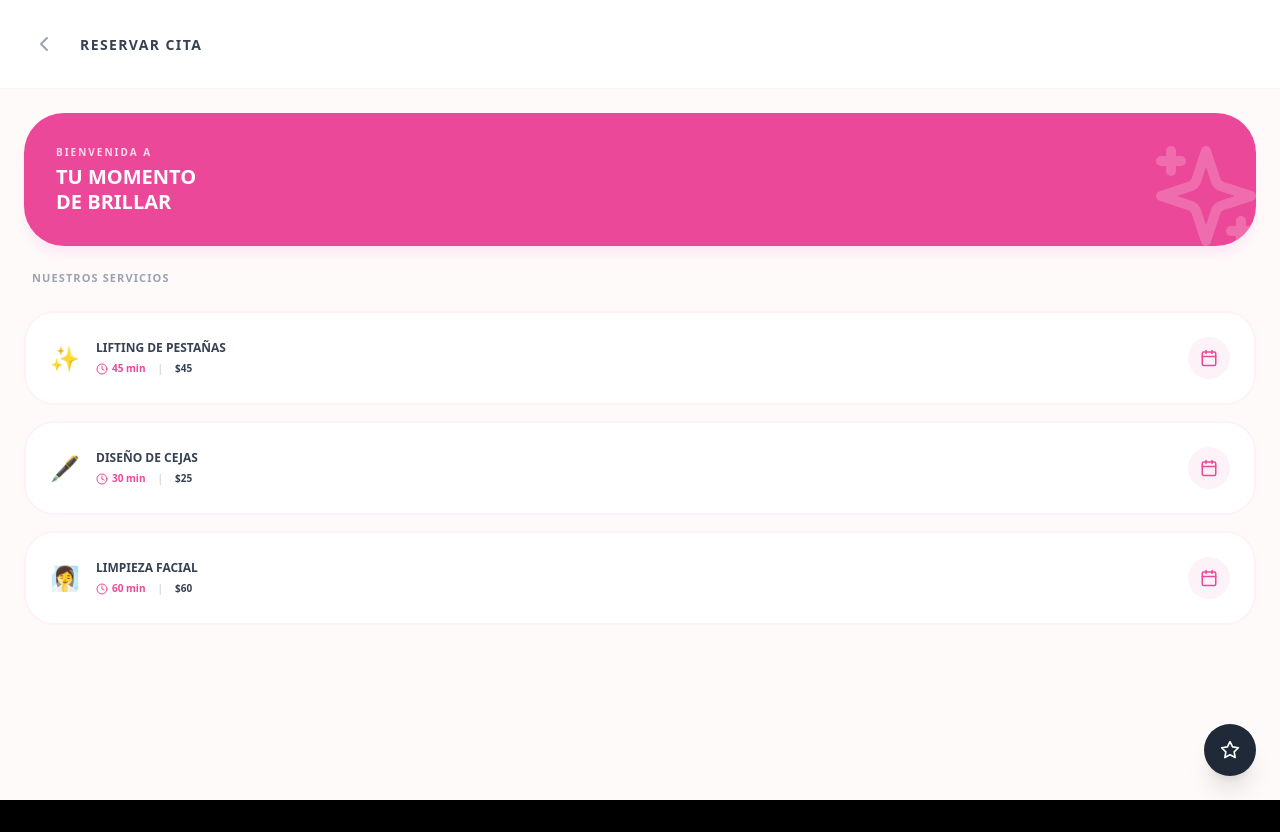
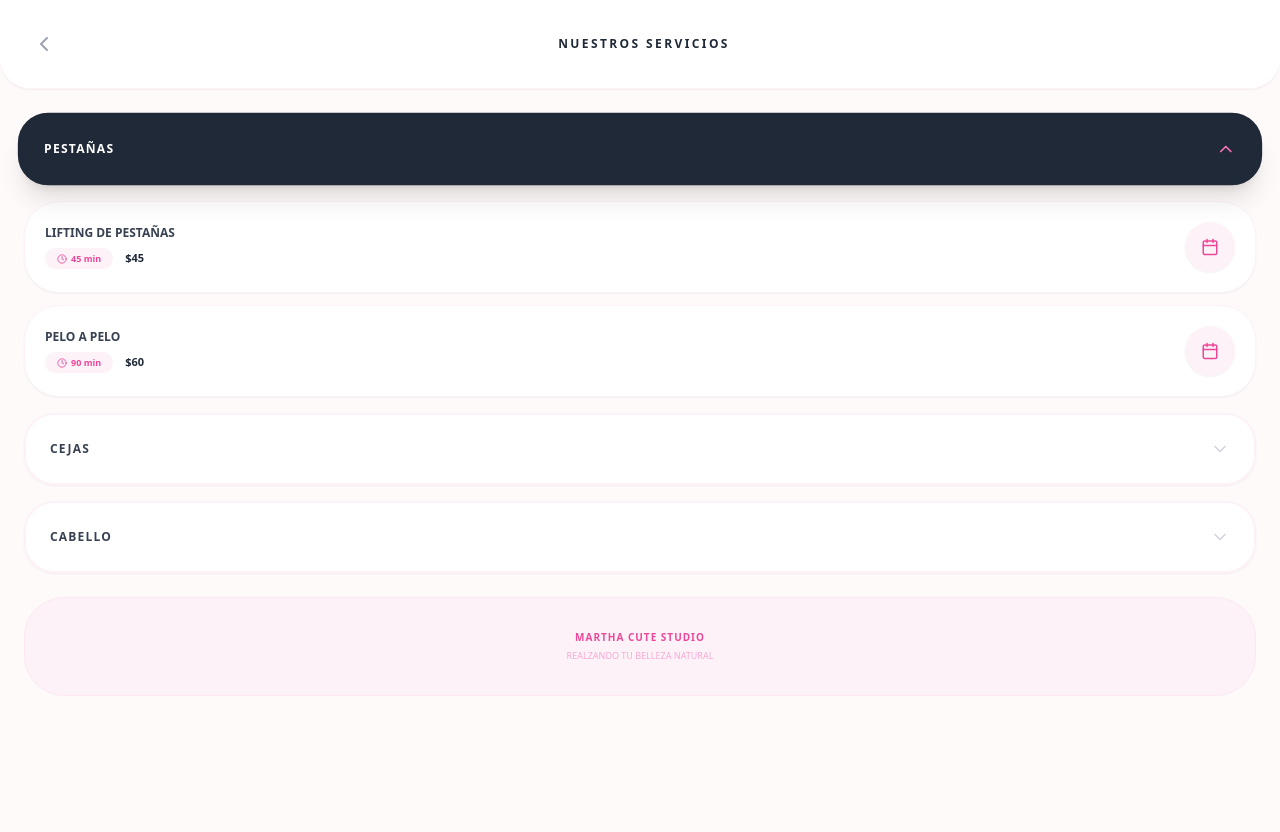
Before and after one commit to anaaz1798/martha-cute-studio, a React (Vite) app: page /servicios in a window 1280 px wide. Before the commit the page ends 800 px from the top, so only its background shows below. Built offline with nearby package versions, Linux system fonts and the light colour scheme.

Commit message:
Update ServicesPage.jsx

```diff
--- a/src/pages/ServicesPage.jsx
+++ b/src/pages/ServicesPage.jsx
@@ -1,66 +1,105 @@
 import { useState } from 'react';
 import { useNavigate } from 'react-router-dom';
-import { ChevronLeft, Clock, Sparkles, Star, Calendar } from 'lucide-react';
+import { ChevronLeft, ChevronDown, ChevronUp, Clock, Calendar, MessageCircle } from 'lucide-react';
+// Importamos la data que definimos en el Admin
+import { DATA_SERVICIOS } from './AdminPage';
 
 export default function ServicesPage() {
   const navigate = useNavigate();
+  const [abierto, setAbierto] = useState('Pestañas');
 
-  const servicios = [
-    { id: 1, nombre: 'Lifting de Pestañas', precio: '$45', tiempo: '45 min', icon: '✨' },
-    { id: 2, nombre: 'Diseño de Cejas', precio: '$25', tiempo: '30 min', icon: '🖋️' },
-    { id: 3, nombre: 'Limpieza Facial', precio: '$60', tiempo: '60 min', icon: '🧖‍♀️' },
-  ];
+  // EL WHATSAPP SOLO PARA COLOR
+  const handlePresupuestoColor = () => {
+    const tlf = "584121663968"; // Tu número de Venezuela
+    const mensaje = "Hola Martha Cute Studio! ✨ Me gustaría pedir un presupuesto para color de cabello. ¿Me podrías asesorar?";
+    window.open(`https://wa.me/${tlf}?text=${encodeURIComponent(mensaje)}`, '_blank');
+  };
+
+  // AGENDAR INTERNO (Para todo lo demás)
+  const handleAgendarInterno = (servicio) => {
+    console.log("Iniciando flujo interno para:", servicio.nombre);
+    // Aquí es donde luego conectaremos el formulario de la base de datos
+    alert(`Agendando cita interna para: ${servicio.nombre}`);
+  };
 
   return (
-    <div className="min-h-screen bg-[#fffafa] pb-20 font-sans">
-      {/* Header */}
-      <nav className="bg-white p-6 flex items-center gap-4 sticky top-0 z-50 border-b border-pink-50">
-        <button onClick={() => navigate('/')} className="p-2 text-gray-400">
+    <div className="min-h-screen bg-[#fffafa] pb-24 font-sans text-gray-800">
+      {/* Header Fijo */}
+      <nav className="bg-white p-6 flex items-center sticky top-0 z-50 border-b border-pink-50 rounded-b-[30px] shadow-sm">
+        <button onClick={() => navigate('/')} className="p-2 text-gray-400 active:scale-90 transition-transform">
           <ChevronLeft size={24} />
         </button>
-        <h1 className="text-[14px] font-black uppercase tracking-widest text-gray-700">Reservar Cita</h1>
+        <h1 className="text-[12px] font-black uppercase tracking-[0.2em] text-center flex-1 mr-8">Nuestros Servicios</h1>
       </nav>
 
-      <main className="p-6 space-y-6">
-        <div className="bg-[#ec4899] p-8 rounded-[40px] text-white shadow-lg shadow-pink-100 relative overflow-hidden">
-          <div className="relative z-10">
-            <p className="text-[10px] font-black uppercase tracking-[0.2em] opacity-80">Bienvenida a</p>
-            <h2 className="text-[20px] font-black uppercase leading-tight mt-1">Tu momento <br/> de brillar</h2>
+      <main className="p-6 space-y-4">
+        {Object.keys(DATA_SERVICIOS).map((cat) => (
+          <div key={cat} className="space-y-2">
+            {/* Banner Desplegable (Categoría) */}
+            <button
+              onClick={() => setAbierto(abierto === cat ? null : cat)}
+              className={`w-full flex items-center justify-between p-6 rounded-[30px] transition-all border-2 ${
+                abierto === cat
+                ? 'bg-gray-800 border-gray-800 text-white shadow-xl scale-[1.01]'
+                : 'bg-white border-pink-50 text-gray-700 shadow-sm'
+              }`}
+            >
+              <span className="text-[12px] font-black uppercase tracking-widest">{cat}</span>
+              {abierto === cat ? <ChevronUp size={20} className="text-pink-400" /> : <ChevronDown size={20} className="text-gray-300" />}
+            </button>
+
+            {/* Lista de Servicios si está abierto */}
+            {abierto === cat && (
+              <div className="space-y-3 pt-2 animate-fadeIn">
+                {DATA_SERVICIOS[cat].map((s) => (
+                  <div key={s.id} className="bg-white p-5 rounded-[35px] border border-pink-50 flex items-center justify-between shadow-sm active:scale-[0.98] transition-all">
+                    <div className="flex-1">
+                      <p className="text-[12px] font-black uppercase text-gray-700 leading-tight">{s.nombre}</p>
+                      <div className="flex items-center gap-3 mt-2">
+                        <span className="text-[9px] font-bold text-[#ec4899] bg-pink-50 px-3 py-1 rounded-full flex items-center gap-1">
+                          <Clock size={10} /> {s.tiempo}
+                        </span>
+                        <span className="text-[11px] font-black text-gray-800">{s.precio}</span>
                       </div>
-          <Sparkles className="absolute right-[-10px] bottom-[-10px] opacity-20" size={120} />
                     </div>
 
-        <h3 className="text-[11px] font-black uppercase tracking-widest text-gray-400 ml-2">Nuestros Servicios</h3>
-
-        <div className="space-y-4">
-          {servicios.map((s) => (
-            <div key={s.id} className="bg-white p-6 rounded-[30px] border-2 border-pink-50 flex items-center justify-between group active:scale-95 transition-all">
-              <div className="flex items-center gap-4">
-                <span className="text-2xl">{s.icon}</span>
-                <div>
-                  <p className="text-[12px] font-black uppercase text-gray-700">{s.nombre}</p>
-                  <div className="flex items-center gap-3 mt-1">
-                    <span className="flex items-center gap-1 text-[10px] font-bold text-[#ec4899]">
-                      <Clock size={12} /> {s.tiempo}
-                    </span>
-                    <span className="text-[10px] font-bold text-gray-300">|</span>
-                    <span className="text-[10px] font-bold text-gray-700">{s.precio}</span>
-                  </div>
-                </div>
-              </div>
-              <button className="bg-pink-50 p-3 rounded-full text-[#ec4899]">
+                    {/* Botón de Agenda Interna */}
+                    <button
+                      onClick={() => handleAgendarInterno(s)}
+                      className="bg-pink-50 text-[#ec4899] p-4 rounded-full active:scale-90 hover:bg-[#ec4899] hover:text-white transition-all shadow-sm"
+                    >
                       <Calendar size={18} />
                     </button>
                   </div>
                 ))}
+
+                {/* BOTÓN EXCLUSIVO DE WHATSAPP PARA CABELLO */}
+                {cat === 'Cabello' && (
+                   <button
+                    onClick={handlePresupuestoColor}
+                    className="w-full bg-green-50 border-2 border-dashed border-green-200 p-6 rounded-[35px] flex items-center justify-center gap-3 active:scale-95 transition-all group"
+                   >
+                    <div className="bg-green-500 text-white p-2 rounded-full shadow-md group-hover:rotate-12 transition-transform">
+                      <MessageCircle size={18} />
                     </div>
+                    <div className="text-left">
+                      <p className="text-[11px] font-black uppercase text-green-700">Presupuesto de Color</p>
+                      <p className="text-[9px] font-bold text-green-600/60 uppercase">Evaluación por WhatsApp</p>
+                    </div>
+                   </button>
+                )}
+              </div>
+            )}
+          </div>
+        ))}
       </main>
 
-      {/* Botón flotante de ayuda */}
-      <div className="fixed bottom-6 right-6">
-        <button className="bg-gray-800 text-white p-4 rounded-full shadow-xl">
-          <Star size={20} />
-        </button>
+      {/* Footer de Asesoría */}
+      <div className="px-6 mb-10">
+        <div className="bg-pink-50 p-8 rounded-[40px] text-center border border-pink-100">
+          <p className="text-[10px] font-black uppercase text-[#ec4899] tracking-widest">Martha Cute Studio</p>
+          <p className="text-[9px] font-medium text-pink-300 mt-1 uppercase">Realzando tu belleza natural</p>
+        </div>
       </div>
     </div>
   );
```
Lines whose indentation alone changed are shown as unchanged.
